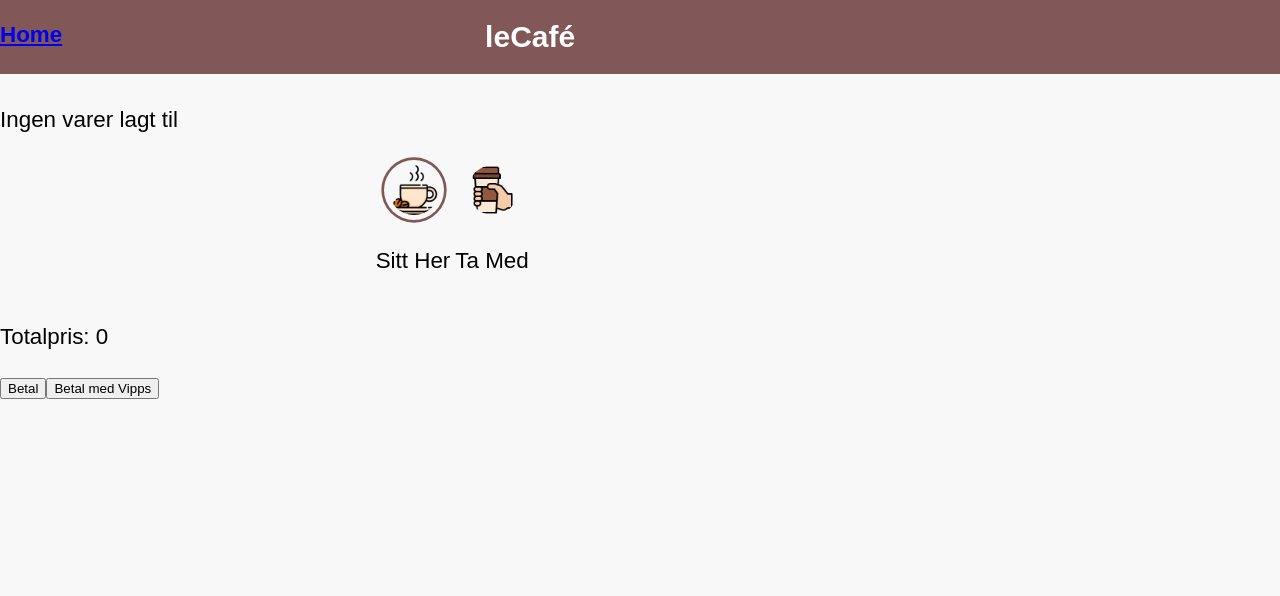
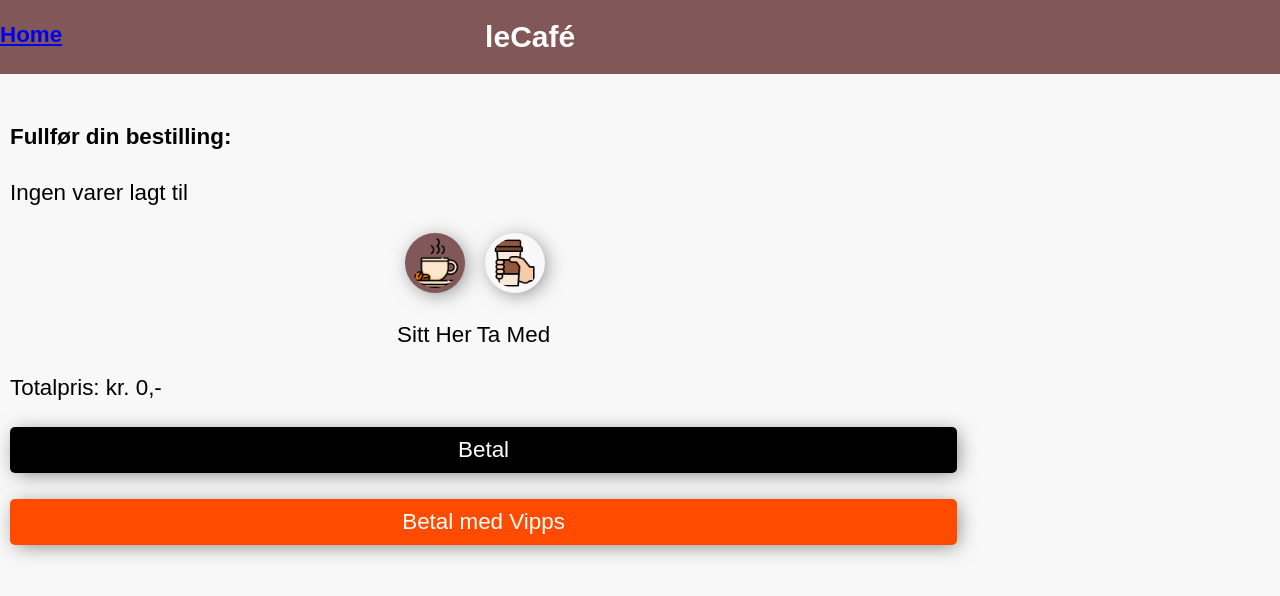
Before and after one commit to Sarahcvd/eksamen-ds3801, a React (Create React App) app: page /Cart in a window 1280 px wide. Shown: the top 596 px of the page. Built offline with nearby package versions, Linux system fonts and the light colour scheme.

Commit message:
shopping cart styling done

```diff
--- a/src/Components/Cart.jsx
+++ b/src/Components/Cart.jsx
@@ -24,18 +24,46 @@ const Cart = (props) => {
     margin: "auto",
     width: "100%",
     gridColumn: "1 /span 2",
-
+    padding: "10px"
   }
 
   const orderCardStyle = {
-    listStyleType: "none",
+
     borderRadius: "5px",
     color: "black",
     padding: "5px",
-    margin: "5px",
+    margin: "15px",
     boxShadow: "3px 3px 20px -3px rgba(0, 0, 0, 0.5)",
   }
 
+  const ulStyle = {
+    listStyleType: "none",
+    padding: "0",
+    margin: "0"
+  }
+  const priceStyle = {
+    margin: "auto"
+  }
+
+  const payStyle = {
+    backgroundColor: "black",
+    color: "white",
+    width: "100%",
+    textAlign: "center",
+    padding: "10px",
+    borderRadius:"5px",
+    boxShadow: "3px 3px 20px -3px rgba(0, 0, 0, 0.5)",
+  }
+
+  const payVippsStyle = {
+    backgroundColor: "#FF4B00",
+    color: "white",
+    width: "100%",
+    textAlign: "center",
+    padding: "10px",
+    borderRadius: "5px",
+    boxShadow: "3px 3px 20px -3px rgba(0, 0, 0, 0.5)",
+  }
 
   const orderList = orders.map((order) => (
     <li
@@ -46,16 +74,17 @@ const Cart = (props) => {
 
   return (
     <div style={shoppingCartContainerStyle}>
-      {orders.length > 0 && <ul>{orderList}</ul>}
+      <h4>Fullfør din bestilling:</h4>
+      {orders.length > 0 && <ul style={ulStyle}>{orderList}</ul>}
       {orders.length === 0 && <p>Ingen varer lagt til</p>}
 
       <LocationSelector
         selectedLocation={selectedLocation}
         setSelectedLocation={setSelectedLocation}
       />
-      <p>{`Totalpris: ${getTotalPrice()}`}</p>
-      <button>Betal</button>
-      <button>Betal med Vipps</button>
+      <p style= {priceStyle}>{`Totalpris: kr. ${getTotalPrice()},-`}</p><br/>
+      <div style={payStyle}>Betal</div><br/>
+      <div style={payVippsStyle}>Betal med Vipps</div>
     </div>
   );
 };
--- a/src/Components/OrderCard.jsx
+++ b/src/Components/OrderCard.jsx
@@ -75,6 +75,7 @@ const OrderCard = (props) => {
     height: "fit-content",
     color: "#815757",
     fontWeight: "bold",
+    width: "15px"
 
   }
 
@@ -87,7 +88,8 @@ const OrderCard = (props) => {
   const cardSizeText = {
     padding: "10px",
     gridRow: "2",
-    gridColumn: "2"
+    gridColumn: "2",
+    color: "grey"
   }
 
   const countStyle = {
--- a/src/Components/selectors/LocationSelector.jsx
+++ b/src/Components/selectors/LocationSelector.jsx
@@ -43,7 +43,8 @@ const LocationSelector = (props) => {
   const imgStyle = {
     height: "50px",
     borderRadius: "100%",
-    padding: "5px"
+    padding: "5px",
+    boxShadow: "3px 3px 20px -3px rgba(0, 0, 0, 0.5)",
   }
 
   return (
--- a/src/styles2.css
+++ b/src/styles2.css
@@ -47,4 +47,5 @@ body{
 [type=radio]:checked + img {
     box-shadow: 0 0 0 2pt #815757;
     padding: 3px;
+    background-color: #815757;
   }
```
